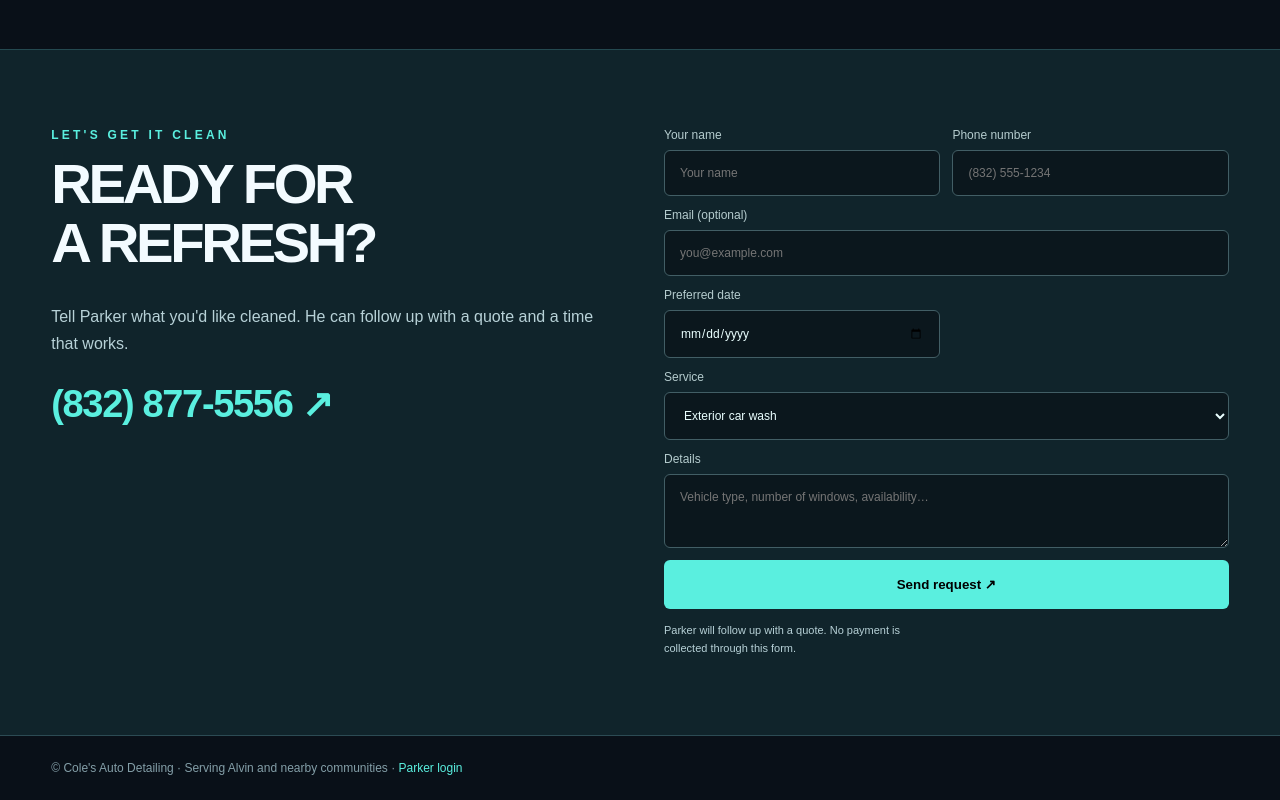
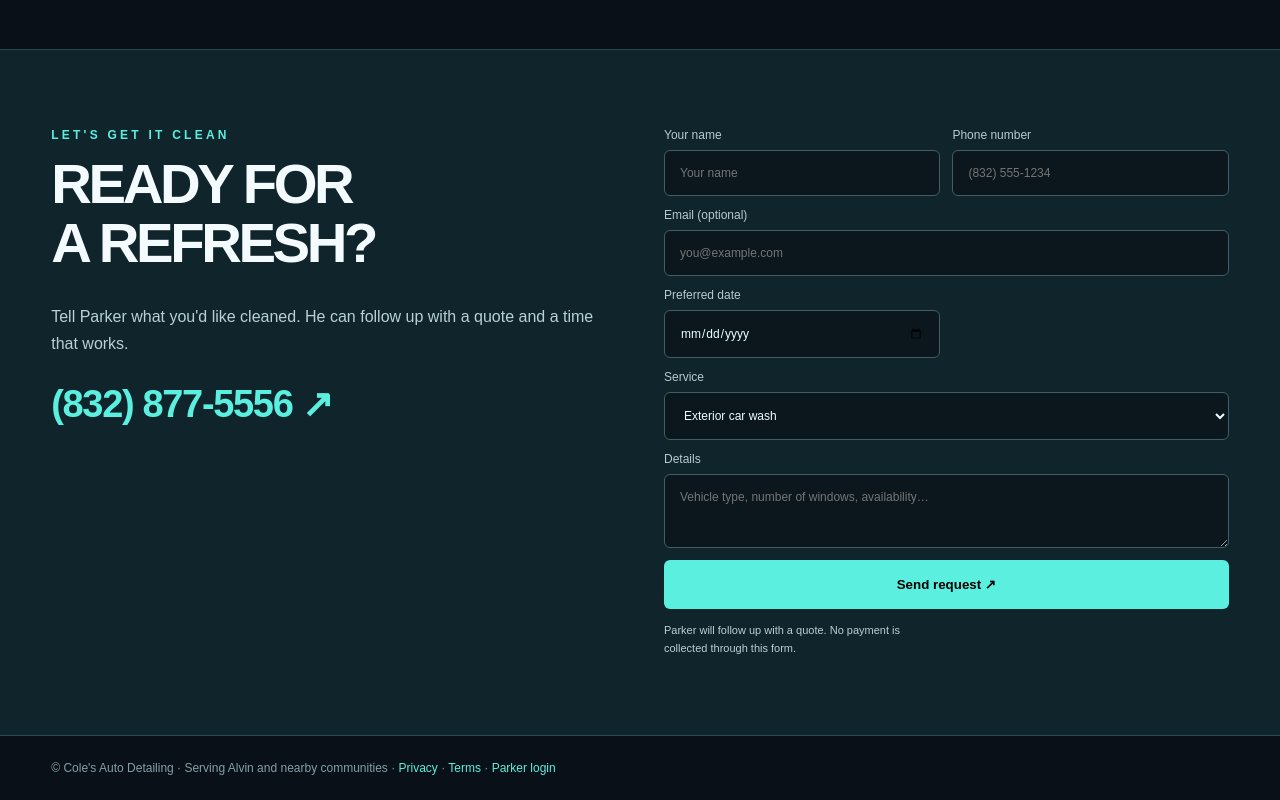
Before and after one commit to benbeveridge83/ColesAutoDetailing, a plain HTML site: page index.html in a window 1280 px wide. Shown: the part 2699-3499 px from the top of the page. Drawn offline with Linux system fonts and the light colour scheme; a script that the page names is missing.

Commit message:
Link public privacy policy and Google Maps terms from website footer

```diff
--- a/index.html
+++ b/index.html
@@ -45,4 +45,4 @@
 <input type="text" name="website" tabindex="-1" autocomplete="off" aria-hidden="true" class="honeypot">
 <button type="submit" id="requestButton">Send request ↗</button>
 <p class="form-note" id="formStatus" role="status">Parker will follow up with a quote. No payment is collected through this form.</p>
-</form></div></section></main><footer><div class="wrap">© Cole's Auto Detailing · Serving Alvin and nearby communities · <a href="dashboard.html" style="color:#5aefdf">Parker login</a></div></footer><script type="module" src="site.js"></script></body></html>
+</form></div></section></main><footer><div class="wrap">© Cole's Auto Detailing · Serving Alvin and nearby communities · <a href="privacy.html" style="color:#5aefdf">Privacy</a> · <a href="terms.html" style="color:#5aefdf">Terms</a> · <a href="dashboard.html" style="color:#5aefdf">Parker login</a></div></footer><script type="module" src="site.js"></script></body></html>
```
